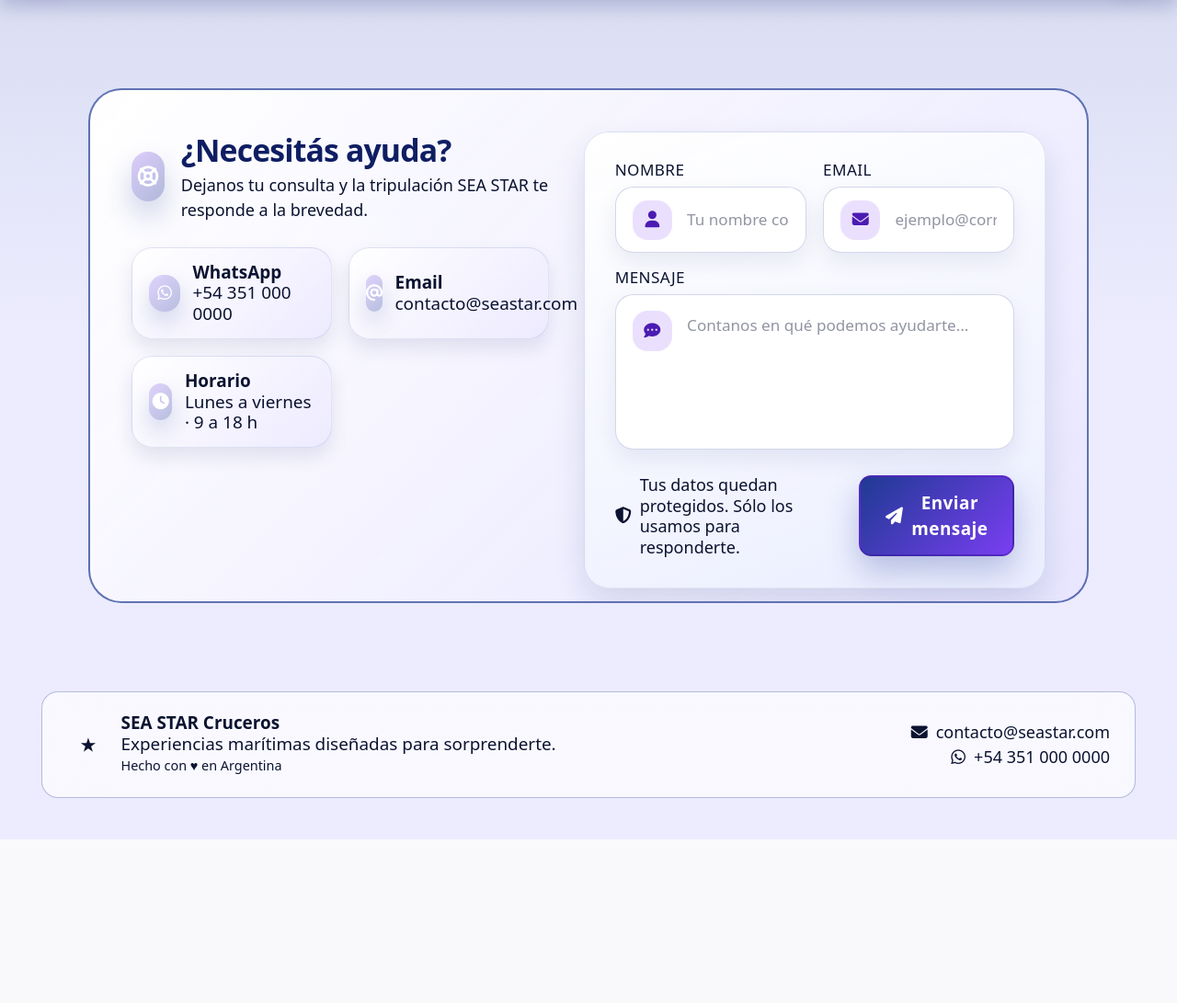
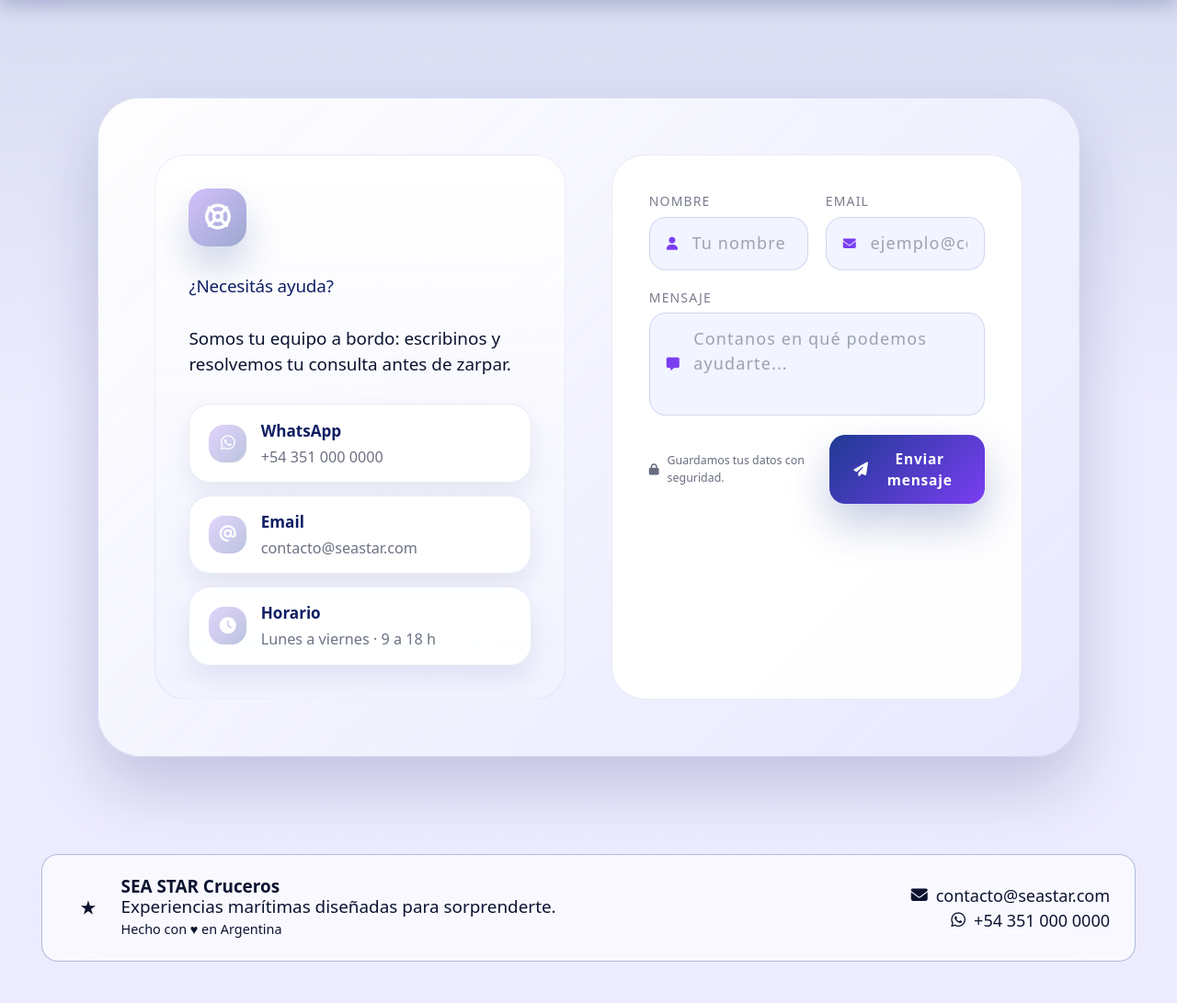
Before and after one commit to Villada-PG3/trabajo-practico-integrador-compania-naviera, a Django app: page /contacto/ in a window 1280 px wide. Shown: the part 88-1179 px from the top of the page at 92% size. Before the commit the page ends 1001 px from the top, so only its background shows below. Run offline with Django 5.2, Linux system fonts and the light colour scheme; some libraries are stand-ins or nearby versions.

Commit message:
commit contactos sin scrolear

```diff
--- a/compania_naviera/compania_naviera/templates/contacto.html
+++ b/compania_naviera/compania_naviera/templates/contacto.html
@@ -2,282 +2,311 @@
 {% load static %}
 
 {% block content %}
-<section class="contact-wrapper">
-  <div class="contact-card border border-primary/35 shadow-neon text-text">
-    <div class="contact-intro">
-      <div class="contact-intro__badge">
-        <span class="inline-flex h-12 w-12 items-center justify-center rounded-2xl text-xl shadow-[0_10px_24px_rgba(31,58,147,0.18)] contact-icon-badge">
+<section class="support-hero">
+  <div class="support-card">
+    <aside class="support-card__info">
+      <div class="support-card__badge">
         <i class="fa-solid fa-life-ring"></i>
-        </span>
+      </div>
+      <h1>¿Necesitás ayuda?</h1>
+      <p>Somos tu equipo a bordo: escribinos y resolvemos tu consulta antes de zarpar.</p>
+
+      <div class="support-contact">
+        <div class="support-contact__item">
+          <span class="support-contact__icon"><i class="fa-brands fa-whatsapp"></i></span>
           <div>
-          <h2 class="text-3xl font-semibold tracking-tight">¿Necesitás ayuda?</h2>
-          <p class="text-text/70 text-sm md:text-base mt-1">Dejanos tu consulta y la tripulación SEA STAR te responde a la brevedad.</p>
+            <p class="support-contact__label">WhatsApp</p>
+            <p class="support-contact__value">+54 351 000 0000</p>
           </div>
         </div>
+        <div class="support-contact__item">
+          <span class="support-contact__icon"><i class="fa-solid fa-at"></i></span>
+          <div>
+            <p class="support-contact__label">Email</p>
+            <p class="support-contact__value">contacto@seastar.com</p>
+          </div>
+        </div>
+        <div class="support-contact__item">
+          <span class="support-contact__icon"><i class="fa-solid fa-clock"></i></span>
+          <div>
+            <p class="support-contact__label">Horario</p>
+            <p class="support-contact__value">Lunes a viernes · 9 a 18 h</p>
+          </div>
+        </div>
+      </div>
+    </aside>
+
+    <form method="POST" action="{% url 'contacto' %}" class="support-card__form">
+      {% csrf_token %}
 
       {% if messages %}
-        <ul class="space-y-3">
+        <div class="support-alerts">
           {% for message in messages %}
-            <li class="flex items-start gap-3 rounded-2xl border px-4 py-3 text-sm
-                       {% if message.tags == 'error' %}
-                         border-secondary/45 bg-secondary/20 text-secondary-dark
-                       {% elif message.tags == 'success' %}
-                         border-primary/35 bg-primary/12 text-primary-dark
-                       {% else %}
-                         border-primary/25 bg-bg/70 text-text
-                       {% endif %}">
-              <span class="mt-0.5 text-lg">
-                {% if message.tags == 'error' %}
-                  <i class="fa-solid fa-circle-xmark"></i>
-                {% elif message.tags == 'success' %}
+            <div class="support-alert support-alert--{{ message.tags|default:'info' }}">
+              {% if message.tags == 'success' %}
                 <i class="fa-solid fa-circle-check"></i>
+              {% elif message.tags == 'error' %}
+                <i class="fa-solid fa-triangle-exclamation"></i>
               {% else %}
                 <i class="fa-solid fa-circle-info"></i>
               {% endif %}
-              </span>
               <span>{{ message }}</span>
-            </li>
+            </div>
           {% endfor %}
-        </ul>
+        </div>
       {% endif %}
 
-      <div class="contact-quick grid gap-4 text-sm">
-        <div class="contact-quick__item">
-          <span class="icon">
-            <i class="fa-brands fa-whatsapp"></i>
-          </span>
+      <div class="support-fields">
+        <label class="field-pill">
+          <span>Nombre</span>
           <div>
-            <p class="font-semibold">WhatsApp</p>
-            <p class="text-text/65">+54 351 000 0000</p>
+            <i class="fa-solid fa-user"></i>
+            <input type="text" name="nombre" placeholder="Tu nombre completo" required>
           </div>
+        </label>
+        <label class="field-pill">
+          <span>Email</span>
+          <div>
+            <i class="fa-solid fa-envelope"></i>
+            <input type="email" name="email" placeholder="ejemplo@correo.com" required>
           </div>
-        <div class="contact-quick__item">
-          <span class="icon">
-            <i class="fa-solid fa-at"></i>
-          </span>
+        </label>
+        <label class="field-pill field-pill--wide">
+          <span>Mensaje</span>
           <div>
-            <p class="font-semibold">Email</p>
-            <p class="text-text/65">contacto@seastar.com</p>
+            <i class="fa-solid fa-message"></i>
+            <textarea name="mensaje" rows="3" placeholder="Contanos en qué podemos ayudarte..." required></textarea>
           </div>
-        </div>
-        <div class="contact-quick__item">
-          <span class="icon">
-            <i class="fa-solid fa-clock"></i>
-          </span>
-          <div>
-            <p class="font-semibold">Horario</p>
-            <p class="text-text/65">Lunes a viernes · 9 a 18 h</p>
-          </div>
-        </div>
-      </div>
+        </label>
       </div>
 
-    <form method="POST" action="{% url 'contacto' %}" class="contact-form">
-      {% csrf_token %}
-      <div class="grid gap-4 md:grid-cols-2">
-        <div class="flex flex-col gap-2">
-          <label for="nombre" class="text-xs font-medium uppercase tracking-wide text-text/60">Nombre</label>
-          <div class="contact-field">
-            <span class="contact-field__icon"><i class="fa-solid fa-user"></i></span>
-            <input id="nombre" name="nombre" type="text" required
-                   class="contact-field__input"
-                   placeholder="Tu nombre completo">
-          </div>
-        </div>
-        <div class="flex flex-col gap-2">
-          <label for="email" class="text-xs font-medium uppercase tracking-wide text-text/60">Email</label>
-          <div class="contact-field">
-            <span class="contact-field__icon"><i class="fa-solid fa-envelope"></i></span>
-            <input id="email" name="email" type="email" required
-                   class="contact-field__input"
-                   placeholder="ejemplo@correo.com">
-          </div>
-        </div>
-        <div class="flex flex-col gap-2 md:col-span-2">
-          <label for="mensaje" class="text-xs font-medium uppercase tracking-wide text-text/60">Mensaje</label>
-          <div class="contact-field contact-field--textarea">
-            <span class="contact-field__icon"><i class="fa-solid fa-comment-dots"></i></span>
-            <textarea id="mensaje" name="mensaje" rows="4" required
-                      class="contact-field__input contact-field__input--textarea"
-                      placeholder="Contanos en qué podemos ayudarte..."></textarea>
-          </div>
-        </div>
-      </div>
-
-      <div class="contact-form__footer">
-        <p class="text-sm text-text/65 flex items-center gap-2">
-          <i class="fa-solid fa-shield-halved text-secondary"></i>
-          Tus datos quedan protegidos. Sólo los usamos para responderte.
-        </p>
-        <button type="submit"
-                class="btn-primary inline-flex items-center justify-center gap-2 rounded-xl px-6 py-3 font-semibold tracking-wide transition-transform duration-200 hover:scale-[1.02]">
+      <footer class="support-card__footer">
+        <small><i class="fa-solid fa-lock"></i> Guardamos tus datos con seguridad.</small>
+        <button type="submit" class="support-button">
           <i class="fa-solid fa-paper-plane"></i> Enviar mensaje
         </button>
-      </div>
+      </footer>
     </form>
   </div>
 </section>
 
 <style>
-  .contact-wrapper {
-    min-height: calc(100vh - 190px);
+  .support-hero {
+    min-height: calc(100vh - 120px);
     display: flex;
     align-items: center;
     justify-content: center;
-    padding: clamp(1.5rem, 4vw, 3rem);
+    padding: clamp(2rem, 5vw, 3.4rem);
   }
-  .contact-card {
-    width: min(1100px, 100%);
-    border-radius: 2rem;
-    padding: clamp(1.75rem, 4vw, 2.5rem);
+  .support-card {
+    width: min(1120px, 94vw);
     display: grid;
-    gap: clamp(1.5rem, 3vw, 2.5rem);
-    background: linear-gradient(135deg, rgba(255, 255, 255, 0.98), rgba(231, 229, 255, 0.92));
-    max-height: min(560px, 78vh);
-    overflow: hidden;
-    align-items: stretch;
+    grid-template-columns: repeat(2, minmax(0, 1fr));
+    gap: clamp(1.8rem, 4vw, 2.8rem);
+    padding: clamp(2.6rem, 5vw, 3.4rem);
+    background: linear-gradient(135deg, rgba(255, 255, 255, 0.97), rgba(230, 231, 255, 0.9));
+    border-radius: 2.6rem;
+    border: 1px solid rgba(31, 58, 147, 0.1);
+    box-shadow: 0 32px 70px rgba(15, 30, 99, 0.2);
   }
-  @media (max-width: 1023px) {
-    .contact-card {
-      max-height: none;
-    }
-  }
-  @media (min-width: 1024px) {
-    .contact-card {
-      grid-template-columns: minmax(0, 0.95fr) minmax(0, 1.05fr);
-      align-items: stretch;
-    }
-  }
-  .contact-intro {
+
+  .support-card__info {
     display: flex;
     flex-direction: column;
-    gap: 1.5rem;
+    justify-content: space-between;
+    gap: 1.6rem;
+    padding: clamp(1.4rem, 3.6vw, 2rem);
+    border-radius: 1.9rem;
+    background: linear-gradient(180deg, rgba(255, 255, 255, 0.92), rgba(241, 243, 255, 0.86));
+    border: 1px solid rgba(31, 58, 147, 0.08);
+    box-shadow: inset 0 1px 0 rgba(255, 255, 255, 0.6);
   }
-  .contact-intro__badge {
-    display: flex;
-    gap: 1rem;
+  .support-card__badge {
+    width: 3.5rem;
+    height: 3.5rem;
+    border-radius: 1.15rem;
+    display: inline-flex;
     align-items: center;
+    justify-content: center;
+    background: linear-gradient(135deg, rgba(122, 62, 242, 0.32), rgba(31, 58, 147, 0.44));
+    color: #fff;
+    font-size: 1.55rem;
+    box-shadow: 0 22px 38px rgba(31, 58, 147, 0.2);
   }
-  .contact-intro__badge > span {
-    background: linear-gradient(135deg, rgba(122, 62, 242, 0.25), rgba(31, 58, 147, 0.35));
-    color: #FFFFFF;
-    box-shadow: 0 16px 30px rgba(31, 58, 147, 0.22);
+  .support-card__title {
+    margin: 0;
+    font-size: clamp(1.95rem, 3vw, 2.5rem);
+    font-weight: 700;
+    color: var(--primary-dark);
   }
-  .contact-icon-badge {
-    border: none;
+  .support-card__subtitle {
+    margin: 0;
+    color: rgba(11, 19, 48, 0.63);
+    line-height: 1.5;
+    font-size: 0.95rem;
   }
-  .contact-quick {
-    grid-template-columns: repeat(auto-fit, minmax(160px, 1fr));
+  .support-contact {
+    display: grid;
+    gap: 0.75rem;
   }
-  .contact-quick__item {
+  .support-contact__item {
     display: flex;
     align-items: center;
-    gap: 0.75rem;
-    padding: 0.85rem 1rem;
-    border-radius: 1.25rem;
-    background: linear-gradient(135deg, rgba(255, 255, 255, 0.9), rgba(235, 232, 255, 0.85));
-    border: 1px solid rgba(31, 58, 147, 0.12);
-    box-shadow: 0 10px 20px rgba(15, 30, 99, 0.1);
+    gap: 0.85rem;
+    padding: 0.85rem 1.15rem;
+    border-radius: 1.3rem;
+    background: rgba(255, 255, 255, 0.92);
+    border: 1px solid rgba(31, 58, 147, 0.1);
+    box-shadow: 0 14px 28px rgba(15, 30, 99, 0.08);
   }
-  .contact-quick__item .icon {
+  .support-contact__icon {
+    width: 2.3rem;
+    height: 2.3rem;
+    border-radius: 0.9rem;
     display: inline-flex;
-    width: 2.2rem;
-    height: 2.2rem;
-    border-radius: 0.9rem;
     align-items: center;
     justify-content: center;
     background: linear-gradient(135deg, rgba(122, 62, 242, 0.22), rgba(31, 58, 147, 0.3));
-    color: #FFFFFF;
-    box-shadow: 0 12px 24px rgba(31, 58, 147, 0.18);
+    color: #fff;
+    font-size: 1rem;
   }
-  .contact-form {
+  .support-contact__label {
+    margin: 0;
+    font-weight: 600;
+    color: var(--primary-dark);
+    font-size: 0.95rem;
+  }
+  .support-contact__value {
+    margin: 0.18rem 0 0;
+    color: rgba(11, 19, 48, 0.6);
+    font-size: 0.9rem;
+  }
+
+  .support-card__form {
     display: flex;
     flex-direction: column;
-    gap: 1.5rem;
-    background: linear-gradient(160deg, rgba(255, 255, 255, 0.96), rgba(235, 238, 255, 0.94));
-    border-radius: 1.5rem;
-    border: 1px solid rgba(31, 58, 147, 0.12);
-    padding: clamp(1.15rem, 2.6vw, 1.8rem);
-    box-shadow: 0 16px 34px rgba(15, 30, 99, 0.12);
+    gap: 1.2rem;
+    background: rgba(255, 255, 255, 0.95);
+    border-radius: 2rem;
+    padding: clamp(1.6rem, 3.6vw, 2.2rem);
+    border: 1px solid rgba(31, 58, 147, 0.1);
+    box-shadow: inset 0 1px 0 rgba(255, 255, 255, 0.65);
   }
-  .contact-field {
+  .support-alerts {
+    display: grid;
+    gap: 0.5rem;
+  }
+  .support-alert {
     display: flex;
     align-items: center;
-    gap: 0.9rem;
-    padding: 0.75rem 1rem;
-    border-radius: 1.1rem;
-    background: rgba(255, 255, 255, 0.95);
-    border: 1px solid rgba(31, 58, 147, 0.2);
-    box-shadow: 0 10px 24px rgba(15, 30, 99, 0.08);
-    transition: border-color 200ms ease, box-shadow 200ms ease, transform 200ms ease;
+    gap: 0.5rem;
+    padding: 0.55rem 0.7rem;
+    border-radius: 0.8rem;
+    font-size: 0.84rem;
   }
-  .contact-field:hover,
-  .contact-field:focus-within {
+  .support-alert--success { background: rgba(122, 62, 242, 0.1); color: var(--secondary-dark); border: 1px solid rgba(122, 62, 242, 0.25); }
+  .support-alert--error { background: rgba(31, 58, 147, 0.12); color: var(--primary-dark); border: 1px solid rgba(31, 58, 147, 0.24); }
+  .support-alert--info { background: rgba(11, 19, 48, 0.05); color: rgba(11, 19, 48, 0.68); border: 1px solid rgba(11, 19, 48, 0.1); }
+
+  .support-fields {
+    display: grid;
+    grid-template-columns: repeat(2, minmax(0, 1fr));
+    gap: 1.05rem;
+  }
+  .field-pill {
+    display: flex;
+    flex-direction: column;
+    gap: 0.35rem;
+    font-size: 0.78rem;
+    letter-spacing: 0.08em;
+    text-transform: uppercase;
+    color: rgba(11, 19, 48, 0.55);
+  }
+  .field-pill > div {
+    display: flex;
+    align-items: center;
+    gap: 0.8rem;
+    padding: 0.8rem 1rem;
+    border-radius: 1rem;
+    background: rgba(241, 243, 255, 0.92);
+    border: 1px solid rgba(31, 58, 147, 0.15);
+    transition: border-color 200ms ease, box-shadow 200ms ease;
+  }
+  .field-pill > div i {
+    color: var(--secondary);
+  }
+  .field-pill input,
+  .field-pill textarea {
+    border: none;
+    background: transparent;
+    width: 100%;
+    font-size: 1rem;
+    color: var(--text);
+    resize: none;
+  }
+  .field-pill > div:focus-within {
     border-color: rgba(31, 58, 147, 0.55);
-    box-shadow: 0 16px 30px rgba(15, 30, 99, 0.16);
-    transform: translateY(-2px);
+    box-shadow: 0 0 0 3px rgba(31, 58, 147, 0.1);
   }
-  .contact-field__icon {
+  .field-pill--wide {
+    grid-column: span 2;
+  }
+
+  .support-card__footer {
+    display: flex;
+    align-items: center;
+    justify-content: space-between;
+    gap: 1.2rem;
+    font-size: 0.86rem;
+    color: rgba(11, 19, 48, 0.62);
+  }
+  .support-card__footer small {
     display: inline-flex;
     align-items: center;
-    justify-content: center;
-    width: 2.4rem;
-    height: 2.4rem;
-    border-radius: 0.9rem;
-    background: rgba(122, 62, 242, 0.16);
-    color: var(--secondary-dark);
-    font-size: 1rem;
-    flex-shrink: 0;
+    gap: 0.5rem;
   }
-  .contact-field__input {
-    flex: 1;
-    width: 100%;
+  .support-button {
+    display: inline-flex;
+    align-items: center;
+    gap: 0.6rem;
     border: none;
-    background: transparent;
-    color: var(--text);
-    font-size: 0.95rem;
+    border-radius: 0.95rem;
+    padding: 0.8rem 1.45rem;
+    font-weight: 600;
+    letter-spacing: 0.05em;
+    color: #fff;
+    background: linear-gradient(135deg, var(--primary), var(--secondary));
+    box-shadow: 0 22px 44px rgba(31, 58, 147, 0.25);
+    transition: transform 200ms ease, box-shadow 200ms ease;
   }
-  .contact-field__input::placeholder {
-    color: rgba(11, 19, 48, 0.45);
+  .support-button:hover,
+  .support-button:focus-visible {
+    transform: translateY(-1px);
+    box-shadow: 0 26px 48px rgba(31, 58, 147, 0.32);
   }
-  .contact-field__input:focus {
-    outline: none;
+
+  @media (max-width: 960px) {
+    .support-card {
+      grid-template-columns: 1fr;
     }
-  .contact-field--textarea {
+    .support-card__footer {
+      flex-direction: column;
       align-items: flex-start;
     }
-  .contact-field__input--textarea {
-    min-height: 140px;
-    resize: none;
-    padding-top: 0.35rem;
-    line-height: 1.55;
+    .field-pill--wide {
+      grid-column: span 1;
     }
-  .contact-field--textarea .contact-field__icon {
-    margin-top: 0.2rem;
-  }
-  .contact-form__footer {
-    display: flex;
-    flex-direction: column;
-    gap: 1rem;
-  }
-  @media (min-width: 640px) {
-    .contact-form__footer {
-      flex-direction: row;
-      align-items: center;
-      justify-content: space-between;
+    .support-fields {
+      grid-template-columns: 1fr;
     }
   }
-  @media (max-width: 768px) {
-    .contact-wrapper {
-      min-height: calc(100vh - 150px);
+  @media (max-width: 600px) {
+    .support-card {
+      padding: 1.6rem;
+      border-radius: 1.8rem;
     }
-    .contact-card {
-      border-radius: 1.75rem;
-      max-height: none;
-    }
-    .contact-intro__badge {
-      align-items: flex-start;
-      flex-direction: column;
+    .support-contact__item {
+      padding: 0.75rem 1rem;
     }
   }
 </style>
```
Lines whose indentation alone changed are shown as unchanged.
